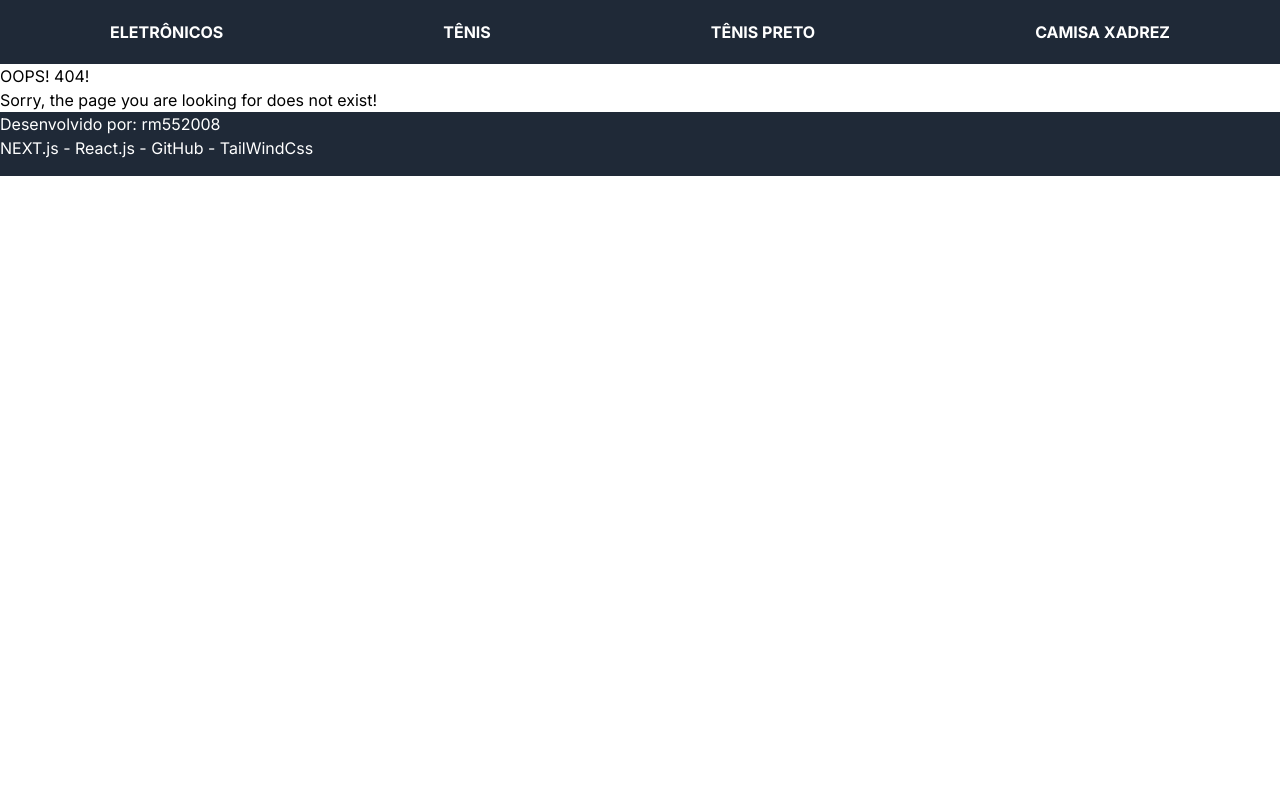
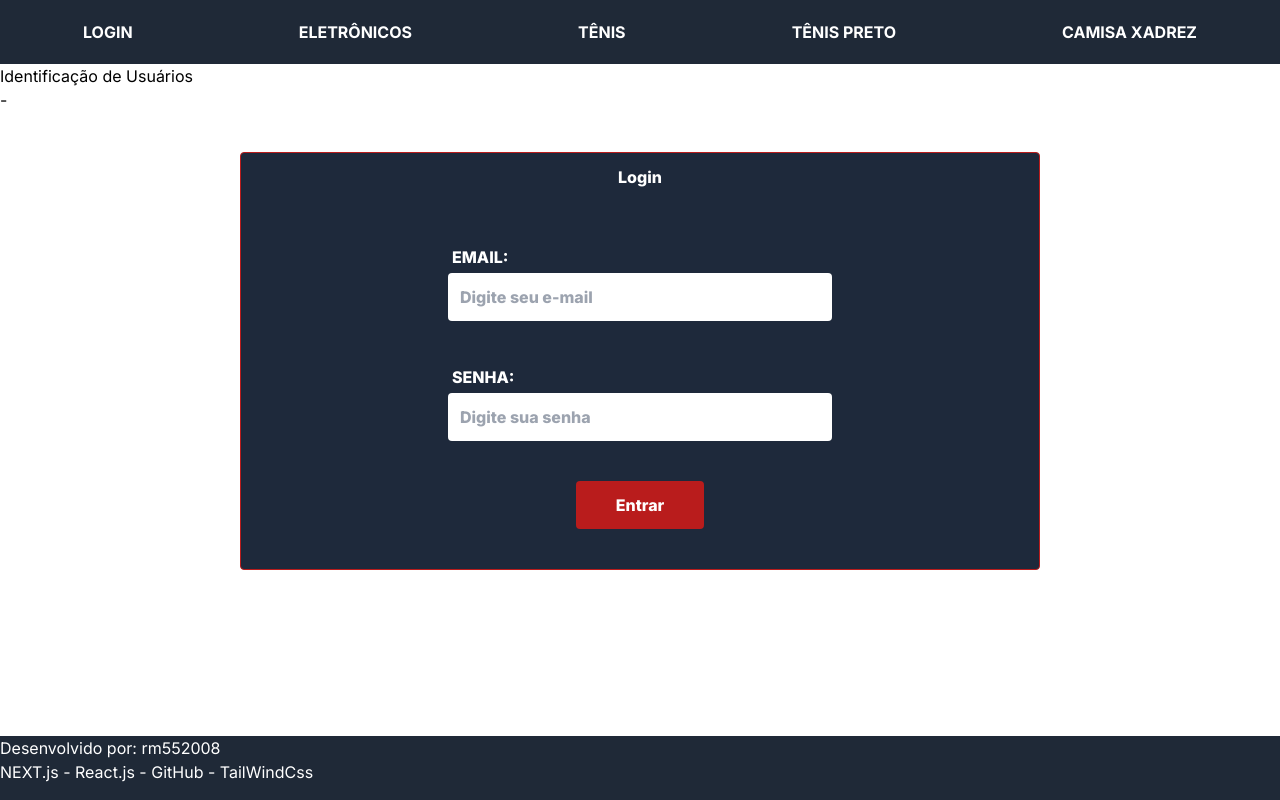
Before and after one commit to DouglasAraujo0/loja-app-1tdspl, a Next.js app: page /login in a window 1280 px wide. Before the commit this address had no page. Built offline with nearby package versions, Linux system fonts and the light colour scheme.

Commit message:
arrumando identacao e formulario de login com tailwind.

```diff
--- a/src/app/globals.css
+++ b/src/app/globals.css
@@ -1,6 +1,12 @@
 @tailwind base;
 @tailwind components;
 @tailwind utilities;
+
+* {
+  margin: 0;
+  padding: 0;
+  box-sizing: border-box;
+}
 
 @layer components {
   .link-cabecalho {
@@ -8,14 +14,41 @@
   }
 
   .rodape {
-        @apply bg-gray-800 text-white h-16 static w-full bottom-0;
+    @apply bg-gray-800 text-white h-16 fixed w-full bottom-0;
   }
 
   .card-eletro-view {
     @apply bg-slate-500;
 
-        & ul {
+    & ul{
       @apply flex flex-row flex-wrap justify-center;
+    }
+
+  }
+
+  .login-user{
+    @apply text-black h-16 w-full;
+
+    & div{
+      @apply m-10;
+    & form{
+      @apply flex flex-row flex-wrap justify-center m-auto w-4/6 bg-slate-800 rounded text-white font-extrabold border border-red-700;
+
+        & legend{
+          @apply m-auto p-3;
+        }
+        & label{
+          @apply p-1 block;
+        }
+        & input{
+          @apply rounded p-3 w-96 text-black;
+        }
+
+        & button{
+          @apply block bg-red-700 text-white py-3 px-10 rounded m-auto transition-all duration-500 ease-out hover:bg-red-500;
+        }
+
     }
     }
   }
+}
--- /dev/null
+++ b/src/app/login/page.jsx
@@ -0,0 +1,89 @@
+"use client";
+import { useState } from "react";
+
+export default function LoginUsers() {
+
+        //Criando um useState para armazenar o objeto usuário que será preenchido no formulário,e que será enviado para a base de dados para validação.{Email,Senha}
+        const [usuario, setUsuario] = useState({
+            info: "login",
+            email: "",
+            senha: "",
+            });
+
+//Criando uma função para capturar os dados do formulário e armazenar no useState.
+const handleChange = (e) => {
+    //Desestruturando o evento.
+    //O evento é um objeto que possui várias propriedades, sendo que as mais importantes são: name e value.
+    //O name é o nome do campo do formulário e o value é o valor que foi digitado no campo.
+    //Exemplo: name="email" value="teste@teste"
+    const { name, value } = e.target;
+    //Atualizando o useState com os dados do formulário.
+    //O useState é um objeto que possui várias propriedades, sendo que as mais importantes são: email e senha.
+    //O email e senha são as propriedades do objeto usuário.
+    //Utilizamos o operador spread para manter as propriedades do objeto e atualizar apenas a propriedade que foi alterada.
+    setUsuario({ ...usuario, [name]: value });
+}
+
+    //Preciso de uma função que submeta os dados do formulário para a base de dados realizando a validação do email e senha.
+    const handleSubmit = async (e) => {
+        //Prevenir o comportamento padrão do formulário.
+        e.preventDefault();
+
+        //Criar uma constante para armazenar o resultado da requisição.
+        //A requisição será realizada pelo método POST.
+        //A requisição será enviada para a rota: /api/login.
+        //A requisição será enviada com os dados do formulário.
+        const resposta = await fetch("http://localhost:3000/dados/base/base-users", {
+            method: "POST",
+            body: JSON.stringify(usuario),
+        });
+
+        //Criar uma constante para armazenar o resultado da requisição em formato JSON.
+        const resultado = await resposta.json();
+
+        //Verificar o resultado.
+        if (resultado.status) {
+            //Redirecionar para a página de produtos.
+            window.location.href = "/";
+        } else {
+            //Exibir uma mensagem de erro.
+            alert("Usuário ou senha inválidos!");
+        }
+    };
+
+  return (
+    <div className="login-user">
+      <h1>Identificação de Usuários</h1>
+      <h2>-</h2>
+      <div>
+        <form onSubmit={handleSubmit}>
+          <fieldset>
+            <legend>Login</legend>
+            <div>
+              <label htmlFor="idEmail">EMAIL:</label>
+              <input
+                type="email"
+                name="email"
+                id="idEmail"
+                placeholder="Digite seu e-mail" value={usuario.email} onChange={handleChange}
+              />
+            </div>
+
+            <div>
+              <label htmlFor="idSenha">SENHA:</label>
+              <input
+                type="password"
+                name="senha"
+                id="idSenha"
+                placeholder="Digite sua senha" value={usuario.senha} onChange={handleChange}
+              />
+            </div>
+            <div>
+              <button>Entrar</button>
+            </div>
+          </fieldset>
+        </form>
+      </div>
+    </div>
+  );
+}
--- a/src/app/minhas_APIS/base/base-users/route.jsx
+++ b/src/app/minhas_APIS/base/base-users/route.jsx
@@ -33,4 +33,6 @@ export async function POST(request, response) {
         default:
             break;
     }
+
+    return NextResponse.json({"status":false});
 }
--- a/src/components/Cabecalho/Cabecalho.jsx
+++ b/src/components/Cabecalho/Cabecalho.jsx
@@ -4,7 +4,8 @@ export default function Cabecalho() {
   return (
         <header className="bg-gray-800 text-white h-16">
           <nav className="flex flex-row justify-around">
-          <Link className="link-cabecalho" href="/consumo/eletro-view">ELETRÔNICOS</Link>
+            <Link className="link-cabecalho" href="/login">LOGIN</Link>
+            <Link className="link-cabecalho" href="/consumo/eletro-view">ELETRÔNICOS</Link>
             <Link className="link-cabecalho" href="/produtos/estaticas/tenis">TÊNIS</Link>
             <Link className="link-cabecalho" href="/produtos/dinamicas/estranho/tenis-preto">TÊNIS PRETO</Link>
             <Link className="link-cabecalho" href="/produtos/dinamicas/vestuario/camisa-xadrez">CAMISA XADREZ</Link>
```
Lines whose indentation alone changed are shown as unchanged.
